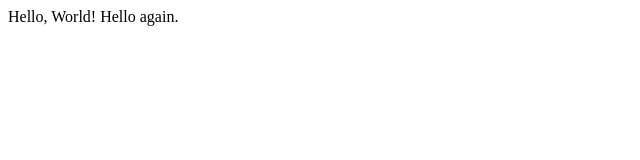
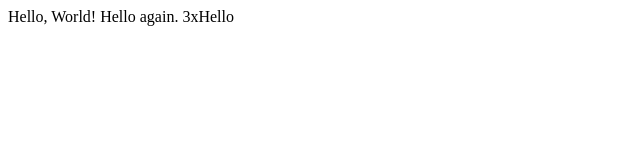
Before and after one commit to sage71/lecture0, a plain HTML site: page hello.html in a window 1280 px wide. Shown: the full height of the page, 0-640 px from the left. Drawn offline with Linux system fonts and the light colour scheme.

Commit message:
Update hello.html

```diff
--- a/hello.html
+++ b/hello.html
@@ -5,6 +5,6 @@
     <title>My Webpage</title>
   </head>
   <body>
-    Hello, World! Hello again.
+    Hello, World! Hello again. 3xHello
   </body>
 </html>
```
